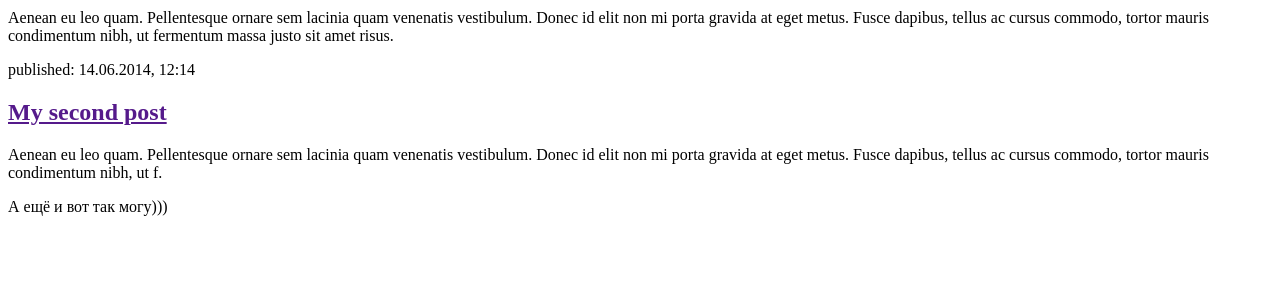
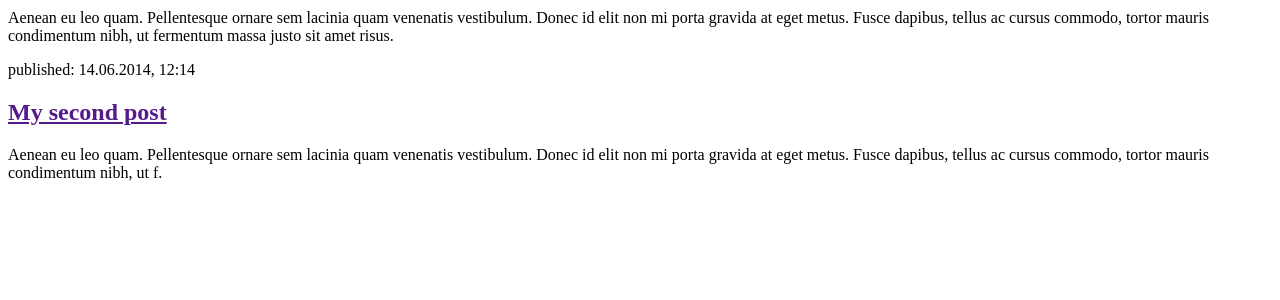
Before and after one commit to SiberianYeti/my-first-blog, a Django app: page / in a window 1280 px wide. Shown: the part 142-442 px from the top of the page. Run offline with Django 3.2, Linux system fonts and the light colour scheme.

Commit message:
Changed the HTML for the site.

```diff
--- a/blog/templates/blog/post_list.html
+++ b/blog/templates/blog/post_list.html
@@ -18,9 +18,4 @@
             <h2><a href="">My second post</a></h2>
             <p>Aenean eu leo quam. Pellentesque ornare sem lacinia quam venenatis vestibulum. Donec id elit non mi porta gravida at eget metus. Fusce dapibus, tellus ac cursus commodo, tortor mauris condimentum nibh, ut f.</p>
         </div>
-    </body>
 </html>
-            <p>А ещё и вот так могу)))</p>
-        </div>
-    </body>
-</html>
```
